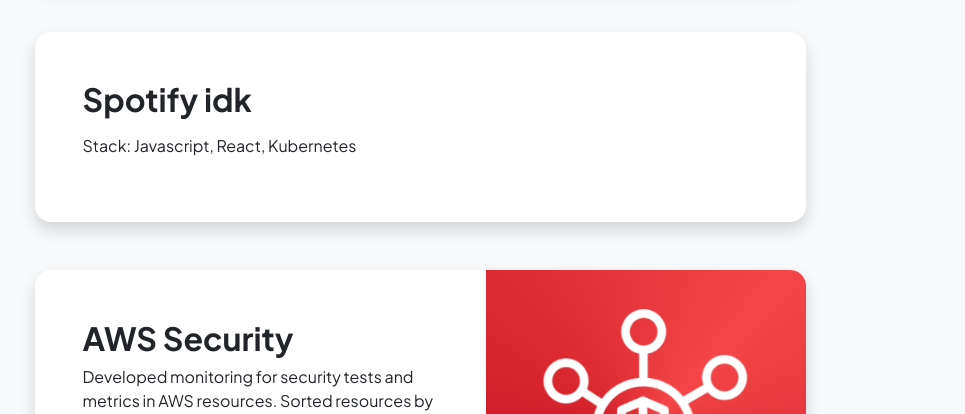
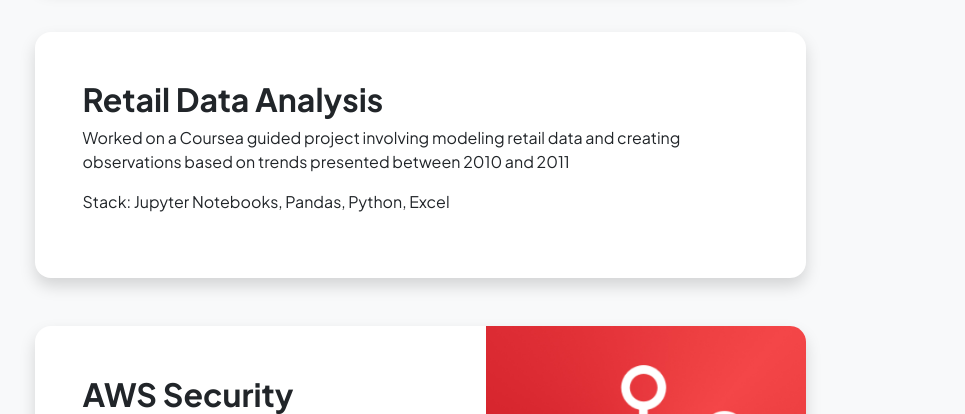
Before and after one commit to jortiz24/jortiz24.github.io, a plain HTML site: page projects.html in a window 1280 px wide. Shown: the part 695-1109 px from the top of the page, without its empty margins (220-1185 px from the left). Drawn offline with nearby package versions, Linux system fonts and the light colour scheme; a script that the page names is missing.

Commit message:
Update projects.html

```diff
--- a/projects.html
+++ b/projects.html
@@ -70,9 +70,9 @@
                                 <div class="card-body p-0">
                                     <div class="d-flex align-items-center">
                                         <div class="p-5">
-                                            <h2 class="fw-bolder">Spotify idk </h2>
-                                            <p></p>
-                                            <p> Stack: Javascript, React, Kubernetes</p>
+                                            <h2 class="fw-bolder">Retail Data Analysis </h2>
+                                            <p>Worked on a Coursea guided project involving modeling retail data and creating observations based on trends presented between 2010 and 2011</p>
+                                            <p> Stack: Jupyter Notebooks, Pandas, Python, Excel</p>
                                         </div>
                                     </div>
                                 </div>
```
